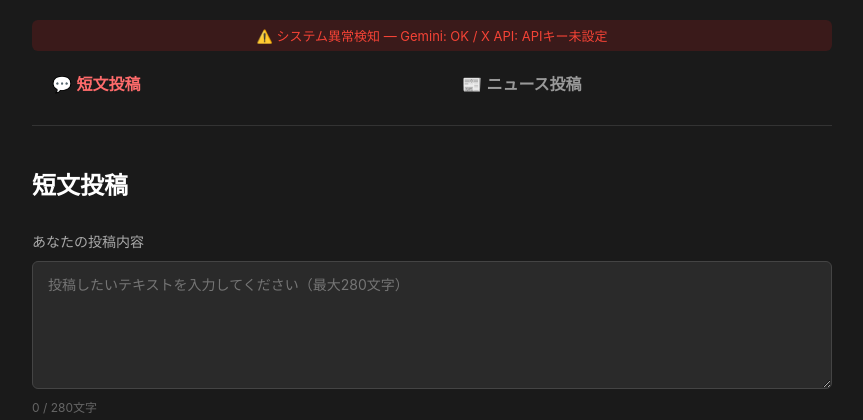
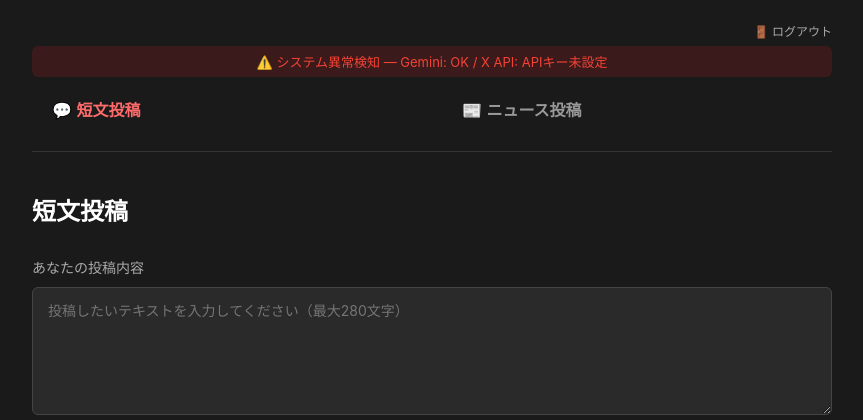
Before and after one commit to tubakido-byte/bep-post-generator, a Flask app: page / in a window 1280 px wide. Shown: the top 420 px of the page, without its empty margins (208-1071 px from the left). Run offline with Flask 3, Linux system fonts and the light colour scheme; data that the repository does not hold is empty.

Commit message:
Add WordPress logout link to app header

```diff
--- a/templates/dashboard.html
+++ b/templates/dashboard.html
@@ -8,6 +8,11 @@
 </head>
 <body>
     <div class="container">
+        <!-- ログアウトリンク -->
+        <div style="text-align:right;margin-bottom:6px;">
+            <a href="https://www.ins-japan.com/wp-login.php?action=logout&redirect_to=%2F" style="font-size:12px;color:#aaa;text-decoration:none;">🚪 ログアウト</a>
+        </div>
+
         <!-- API状態バー -->
         <div id="health-bar" style="display:none;padding:6px 12px;border-radius:6px;margin-bottom:10px;font-size:13px;text-align:center;"></div>
 
```
